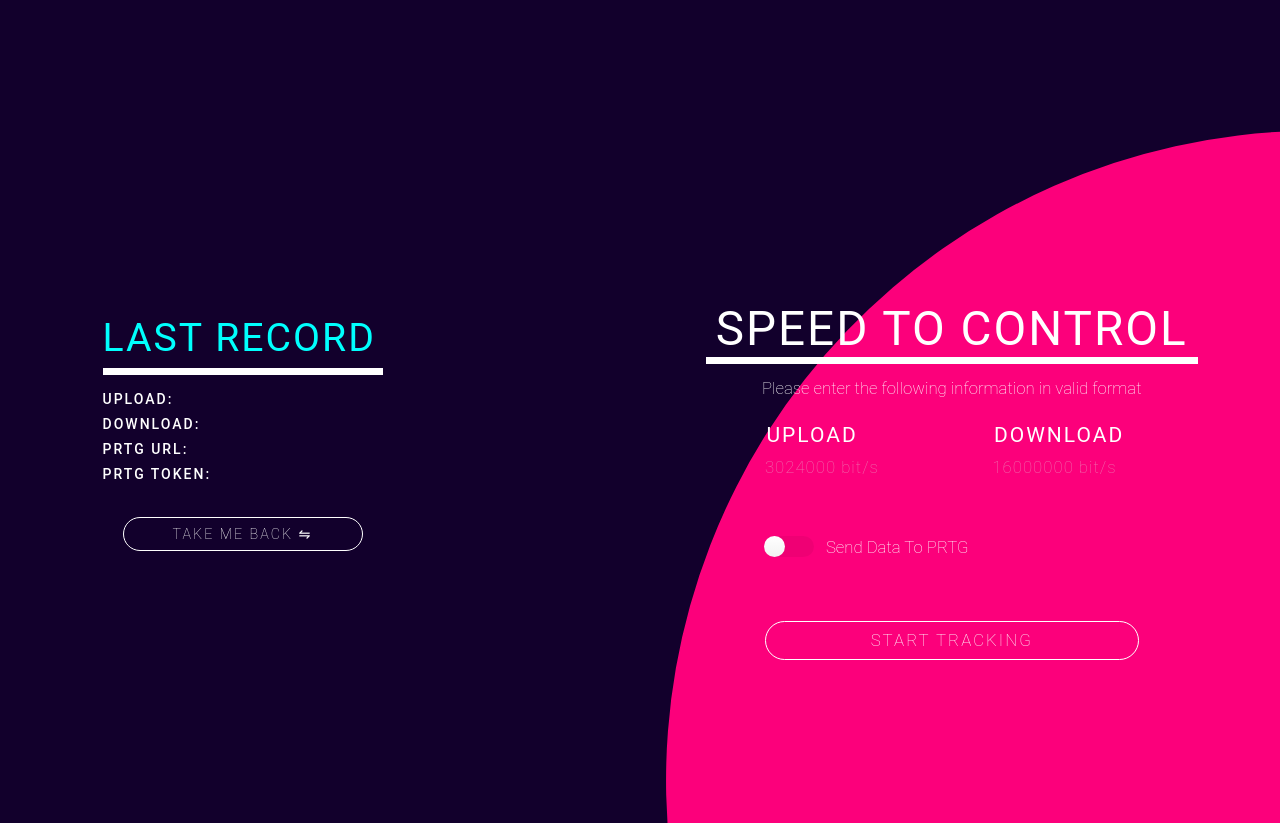
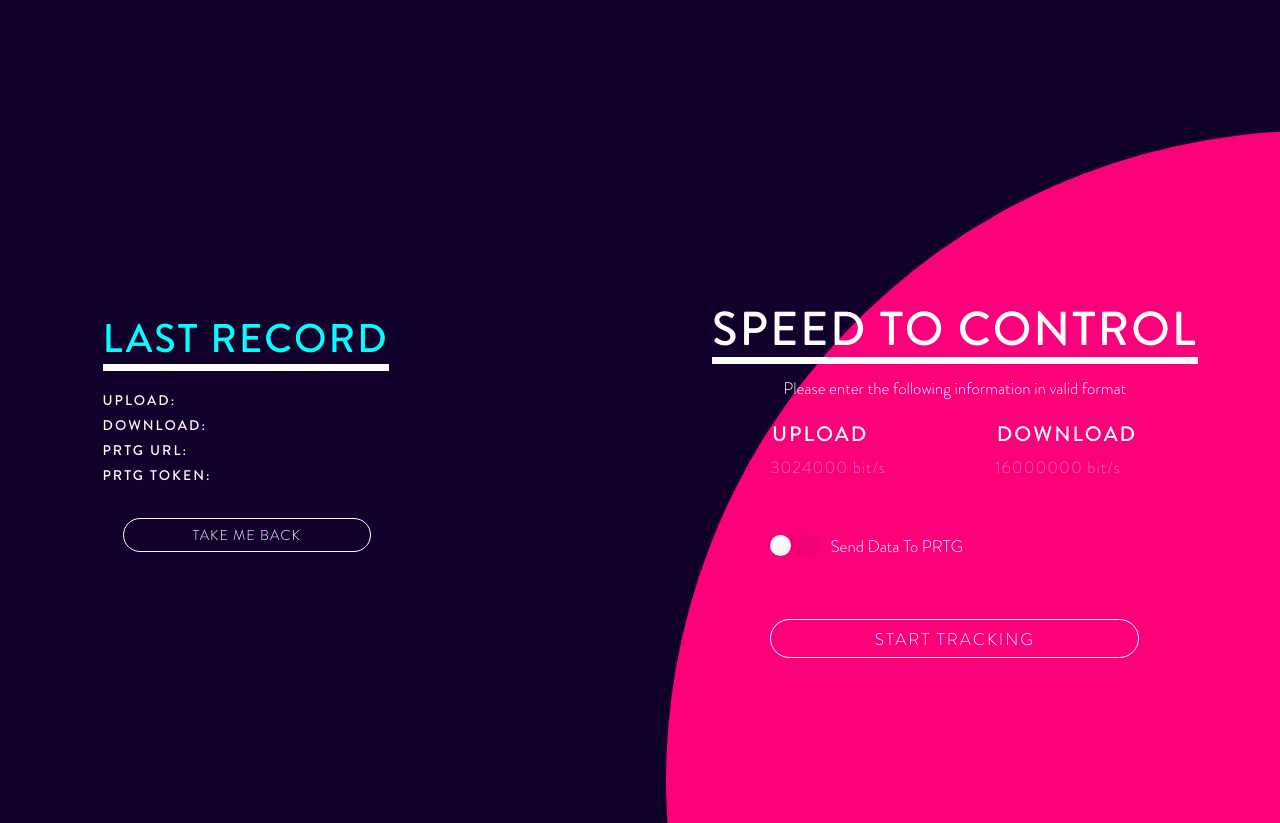
Before and after one commit to krstnschwpwr/speedcontrol, a Django app: page /settings in a window 1280 px wide. Shown: the top 823 px of the page. Run offline with Django 3.2, Linux system fonts and the light colour scheme; data that the repository does not hold is empty.

Commit message:
design feature

```diff
--- a/probe/static/javascript/settings.js
+++ b/probe/static/javascript/settings.js
@@ -12,7 +12,7 @@ $(document).ready(function () {
         '<li id="down"> DOWNLOAD:<span></span> </li>' +
         '<li id="prtg_url"> PRTG URL:  <span></span> </li>' +
         '<li id="prtg_token"> PRTG TOKEN:<br><span></span> </li>'
-        + '<li class="box"><a href="javascript:history.back()"><p> Take Me Back  ⇋</p></a></li>' +
+        + '<li class="box"><a href="javascript:history.back()"><p> Take Me Back </p></a></li>' +
         '</ul>'+ '</div>');
 
 
--- a/probe/static/stylesheets/style.css
+++ b/probe/static/stylesheets/style.css
@@ -1,26 +1,48 @@
 body {
     color: #ffffff;
     background-color: #12002c !important;
-    font-family: "Roboto";
+    font-family: "BRANDON LIGHT";
 }
-
+@font-face {
+font-family: "BRANDON LIGHT";
+src: url("/static/stylesheets/themes/default/assets/fonts/BRANDON_LIGHT.OTF");
+}
+@font-face {
+font-family: "BRANDON MEDIUM";
+src: url("/static/stylesheets/themes/default/assets/fonts/BRANDON_MED.OTF");
+}
+@font-face {
+font-family: "BRANDON BOLD";
+src: url("/static/stylesheets/themes/default/assets/fonts/BRANDON_BLD.OTF");
+}
+h1, h2,h3, h4, h5{
+    font-family: "BRANDON MEDIUM";
+}
+ul li{
+    font-family: "BRANDON LIGHT";
+}
 body.unscroll {
     margin: 0;
     height: 100%;
     overflow: hidden;
 
 }
-
+ul p{
+    font-family: "Brandon Text";
+}
 svg:not(:root) {
     display: block;
     margin: 0 auto;
 }
 
-p, a {
-
+p, a, p a {
+    font-family: "BRANDON LIGHT" !important;
     font-size: 13px;
+    letter-spacing: 1px;
 }
-
+table{
+    font-family: "BRANDON LIGHT";
+}
 .ui .menu {
     background: none !important;
     top: 5% !important;
@@ -54,6 +76,7 @@ i.icon {
     text-align: center;
     line-height: 1.2;
     margin-right: 80px;
+    font-family: "BRANDON MEDIUM";
 }
 
 .circle canvas {
@@ -156,8 +179,9 @@ rect {
 
 text, table th {
     fill: rgb(103, 104, 103);
-    font-family: Lato, 'Helvetica Neue', Arial, Helvetica, sans-serif !important;
+    font-family: "BRANDON LIGHT";
     font-weight: lighter !important;
+    letter-spacing: 2px;
 }
 
 path {
@@ -242,7 +266,7 @@ input[class="prompt"] {
     text-align: center;
     line-height: 40px;
     font-size: 25px;
-    font-weight: lighter !important;
+    font-family: "BRANDON LIGHT" !important;
 }
 
 tr th img {
@@ -288,7 +312,6 @@ g text[text-anchor="middle"] {
     margin-top: -20%;
     color: #ffffff;
     font-size: 3.4rem !important;
-    font-family: 'Roboto';
     border-bottom: 7px solid #ffffff !important;
     height: 65px;
 }
@@ -318,7 +341,7 @@ g text[text-anchor="middle"] {
 
 label {
     color: #ffffff !important;
-    font-family: 'Roboto';
+    font-family: 'BRANDON MEDIUM';
     letter-spacing: 2px;
     text-transform: uppercase;
     font-weight: 400 !important;
@@ -330,7 +353,7 @@ label {
 }
 
 input {
-    font-family: 'Roboto' !important;
+    font-family: 'Brandon LIGHT' !important;
     color: #ffffff !important;
     font-size: 1.2em !important;
     letter-spacing: 1px;
@@ -342,7 +365,7 @@ input {
 }
 
 .field:last-child input[type='submit'] {
-    font-family: 'Roboto';
+    font-family: 'Brandon LIGHT';
     letter-spacing: 2px;
     text-transform: uppercase;
     font-size: 1.3em !important;
@@ -495,6 +518,7 @@ table thead tr:first-child {
 
 .ui.text.loader {
     color: #ffffff !important;
+    font-family: "BRANDON MEDIUM" !important;
 }
 
 .ui.active.dimmer {
@@ -550,13 +574,13 @@ tr th span {
     letter-spacing: 2px;
     font-size: 20px !important;
     font-weight: 100 !important;
-    font-family: Roboto !important;
+    font-family: "BRANDON LIGHT" !important;
 }
 
 h5 {
     font-weight: 200;
     font-size: 1.2em;
-    font-family: Roboto !important;
+    font-family: "BRANDON LIGHT" !important;
 
 }
 
@@ -693,32 +717,37 @@ and (min-width: 1300px) {
 
     letter-spacing: 2px;
     color: #00fffe;
+      border-bottom: 7px solid #ffffff !important;
     font-size: 1.8rem !important;
     text-decoration: none;
     display: inline-block;
     font-weight: 400;
     text-transform: uppercase !important;
     margin-top: 10px;
-    font-size: 2.8rem !important;
-    font-family: 'Roboto';
+    font-size: 2.86rem !important;
 }
 
 .set ul #tit {
     margin-bottom: 5%;
-    border-bottom: 7px solid #ffffff !important;
+
 }
 
 .set ul li {
     padding-bottom: 5px;
     letter-spacing: 2px;
     font-weight: 500;
-    width: 100%;
+    width: 103%;
 }
 
 .set ul li#up span,
 .set ul li#down span,
 .set ul li#prtg_url span {
     float: right !important;
+        font-family: "BRANDON LIGHT" !important;
+
+}
+.set ul li{
+        font-family: "BRANDON MEDIUM";
 }
 
 .prev a.settings {
@@ -735,7 +764,9 @@ and (min-width: 1300px) {
 
 #prtg_token {
     margin-bottom: 10%;
-
+}
+#prtg_token span{
+     font-family: "BRANDON LIGHT" !important;
 }
 
 .field.url #url,
```
Also changed, not shown: probe/static/stylesheets/themes/default/assets/fonts/BRANDON_BLD.OTF (added), probe/static/stylesheets/themes/default/assets/fonts/BRANDON_LIGHT.OTF (added), probe/static/stylesheets/themes/default/assets/fonts/BRANDON_MED.OTF (added).
